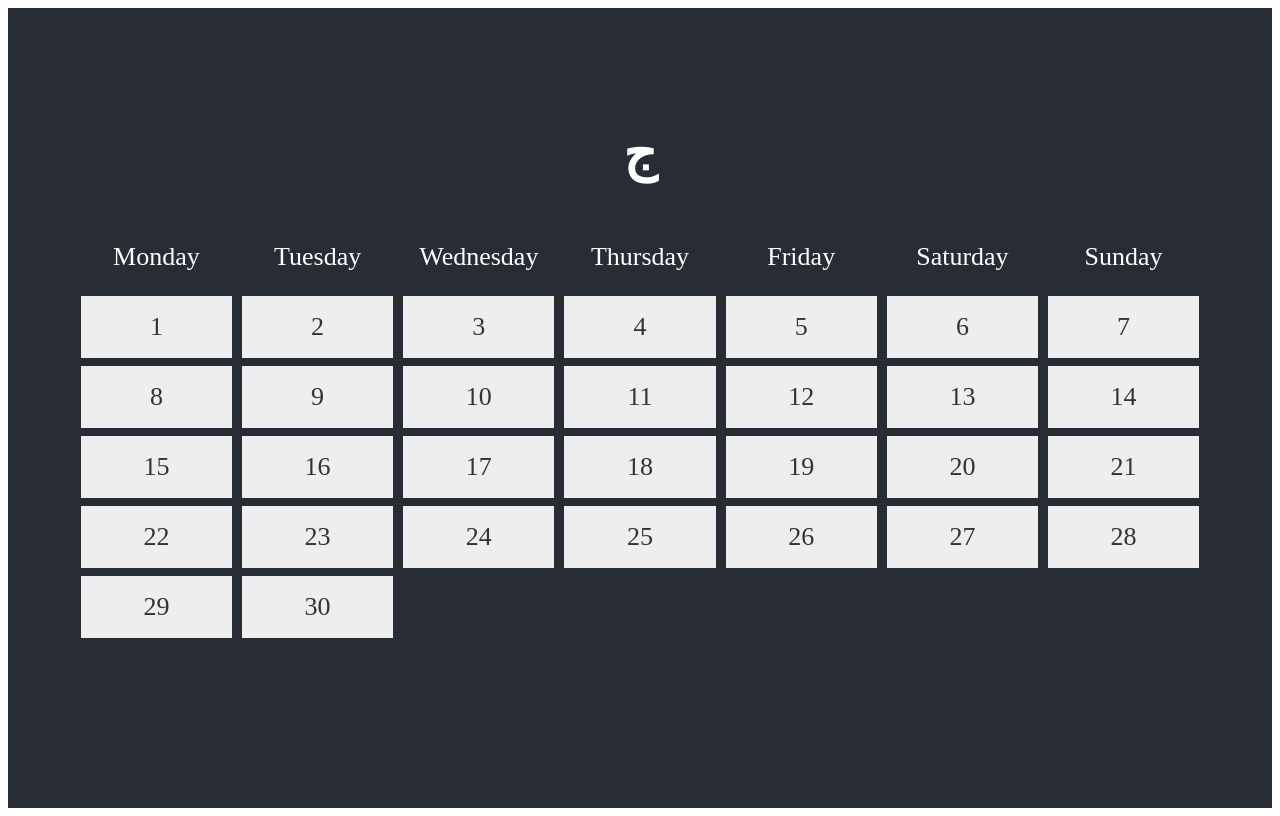
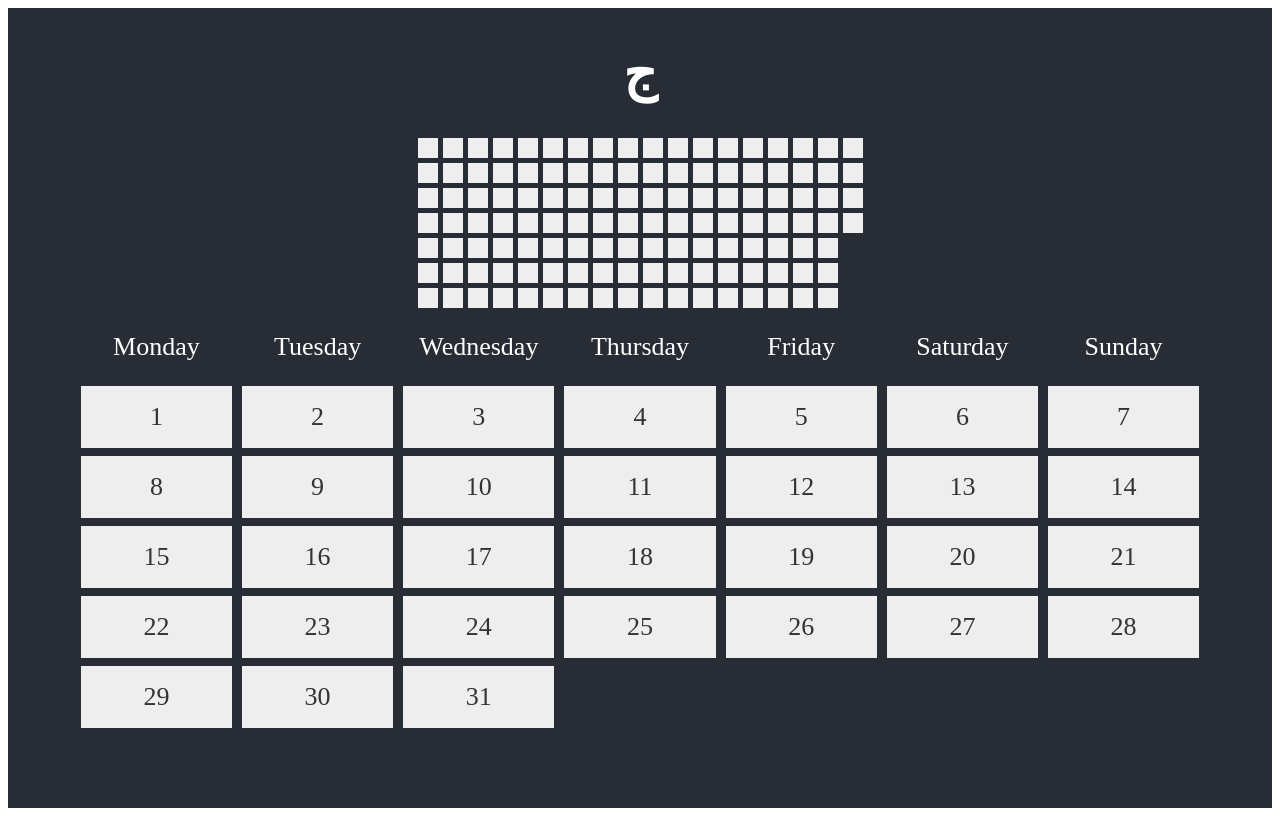
Before and after one commit to Awaddd/Jeem, a React (Vite) app: page / in a window 1280 px wide. Built offline with nearby package versions, Linux system fonts and the light colour scheme; the HTML template or start-up script is replaced by a standard one.

Commit message:
setup the initial calendar year data source

```diff
--- a/package.json
+++ b/package.json
@@ -7,6 +7,7 @@
     "serve": "vite preview"
   },
   "dependencies": {
+    "dayjs": "^1.10.5",
     "react": "^17.0.0",
     "react-dom": "^17.0.0"
   },
--- /dev/null
+++ b/src/Helpers/DateHelper.js
@@ -0,0 +1,23 @@
+
+export const months = [
+  [
+    {month: 'January', key: 1},
+    {month: 'February', key: 2},
+    {month: 'March', key: 3},
+    {month: 'April', key: 4},
+  ],
+  [
+    {month: 'May', key: 5},
+    {month: 'June', key: 6},
+    {month: 'July', key: 7},
+    {month: 'August', key: 8},
+  ],
+  [
+    {month: 'September', key: 9},
+    {month: 'October', key: 10},
+    {month: 'November', key: 11},
+    {month: 'December', key: 12}
+  ]
+];
+
+export const FORMAT_TIMESTAMP = 'YYYY-MMMM-DD';
--- /dev/null
+++ b/src/Helpers/MainHelper.js
@@ -0,0 +1,19 @@
+export const initialiseCalendarMonth = (numWeeks, totalDays) => {
+  let arr = [];
+  let currentDay = 1;
+
+  for (let week = 0; week < numWeeks; week++) {
+
+    arr[week] = [];
+
+    for (let day = 0; day < 7; day++) {
+      if (currentDay <= totalDays) {
+        arr[week][day] = {day: currentDay, active: false};
+        currentDay++;
+      }
+    }
+
+  }
+
+  return arr;
+}
--- a/src/assets/css/App.css
+++ b/src/assets/css/App.css
@@ -18,10 +18,6 @@
   justify-content: start;
   font-size: calc(10px + 2vmin);
   color: white;
-}
-
-.App-header {
-  margin-top: 5rem;
 }
 
 .calendar {
@@ -58,3 +54,20 @@
   background: #4287f5;
   cursor: pointer;
 }
+
+.calendarYear {
+  display: grid;
+  grid-auto-flow: column;
+  grid-gap: 5px;
+  grid-template-rows: repeat(7, 1fr);
+}
+
+.calendarYear .cell {
+  width: 20px;
+  height: 20px;
+  background: #edeeed;
+}
+
+.calendarYear .cell-activated {
+  background: #4287f5;
+}
--- a/src/components/Calendar.jsx
+++ b/src/components/Calendar.jsx
@@ -1,33 +1,20 @@
 import React, { useState, useContext, useEffect } from 'react';
-import {Context} from '../Store/Store';
+import { Context } from '../Store/Store';
+import { initialiseCalendarMonth } from '../Helpers/MainHelper';
 
 function Calendar () {
 
   //define date
   let date = new Date();
   let year = date.getFullYear();
-  let month = date.getMonth();
+  let month = date.getMonth() + 1;
   let totalDays = new Date(year, month, 0).getDate();
 
   //calculate the number of weeks/rows based on the total days in the current month
   let numWeeks = Math.floor(Math.sqrt(totalDays));
 
   //
-  let arr = [];
-  let currentDay = 1;
-
-  for (let week = 0; week < numWeeks; week++) {
-
-    arr[week] = [];
-
-    for (let day = 0; day < 7; day++) {
-      if (currentDay <= totalDays) {
-        arr[week][day] = {day: currentDay, active: false};
-        currentDay++;
-      }
-    }
-
-  }
+  let arr = initialiseCalendarMonth(numWeeks, totalDays);
 
   const [state, dispatch] = useContext(Context);
 
--- a/src/components/CalendarYear.jsx
+++ b/src/components/CalendarYear.jsx
@@ -1,18 +1,45 @@
 import React, { useState, useContext, useEffect } from 'react';
-import {Context} from '../Store/Store';
-import Calendar from './Calendar';
+import { Context } from '../Store/Store';
+import { months, FORMAT_TIMESTAMP } from '../Helpers/DateHelper';
+import dayjs from 'dayjs';
+import dayOfYear from 'dayjs/plugin/dayOfYear';
+import objectSupport from 'dayjs/plugin/objectSupport';
+
+dayjs.extend(dayOfYear)
+dayjs.extend(objectSupport)
 
 function CalendarYear () {
 
-  const [state, dispatch] = useContext(Context);
+  const [state, dispatch] = useContext(Context)
 
-  useEffect(() => {
-    console.log(state.progress);
-  });
+
+  let date = dayjs()
+  let tertile = Math.floor((date.month() + 4) / 4) -1
+  let currentTertile = [...months[tertile]]
+
+  let year = date.year()
+  let month = currentTertile[0].key - 1
+  let dayOne = dayjs({year, month})
+
+  month = currentTertile[3].key - 1
+  let lastMonthInTertile = dayjs({year, month})
+  let daysInMonth = dayjs(lastMonthInTertile).daysInMonth()
+  let lastDayInTertile = dayjs({year, month, day: daysInMonth})
+
+  let obj = {}
+  for (let i = dayOne.dayOfYear(); i <= lastDayInTertile.dayOfYear(); i++) {
+    obj[i] = { date: dayjs().dayOfYear(i).format(FORMAT_TIMESTAMP), active: false }
+  }
+
+  const [calendarTertile, setCalendarTertile] = useState(obj)
+
+  let x = Object.values(calendarTertile)
 
   return (
-    <div>
-
+    <div className="calendarYear">
+      {x.map((value, key) => (
+        <span className={value.active ? 'cell cell-activated' : 'cell'} key={key}></span>
+      ))}
     </div>
   )
 }
```
Also changed, not shown: src/assets/css/index.css (line endings or trailing spaces), 1 other file (tests, documents, lock files or other folders).
